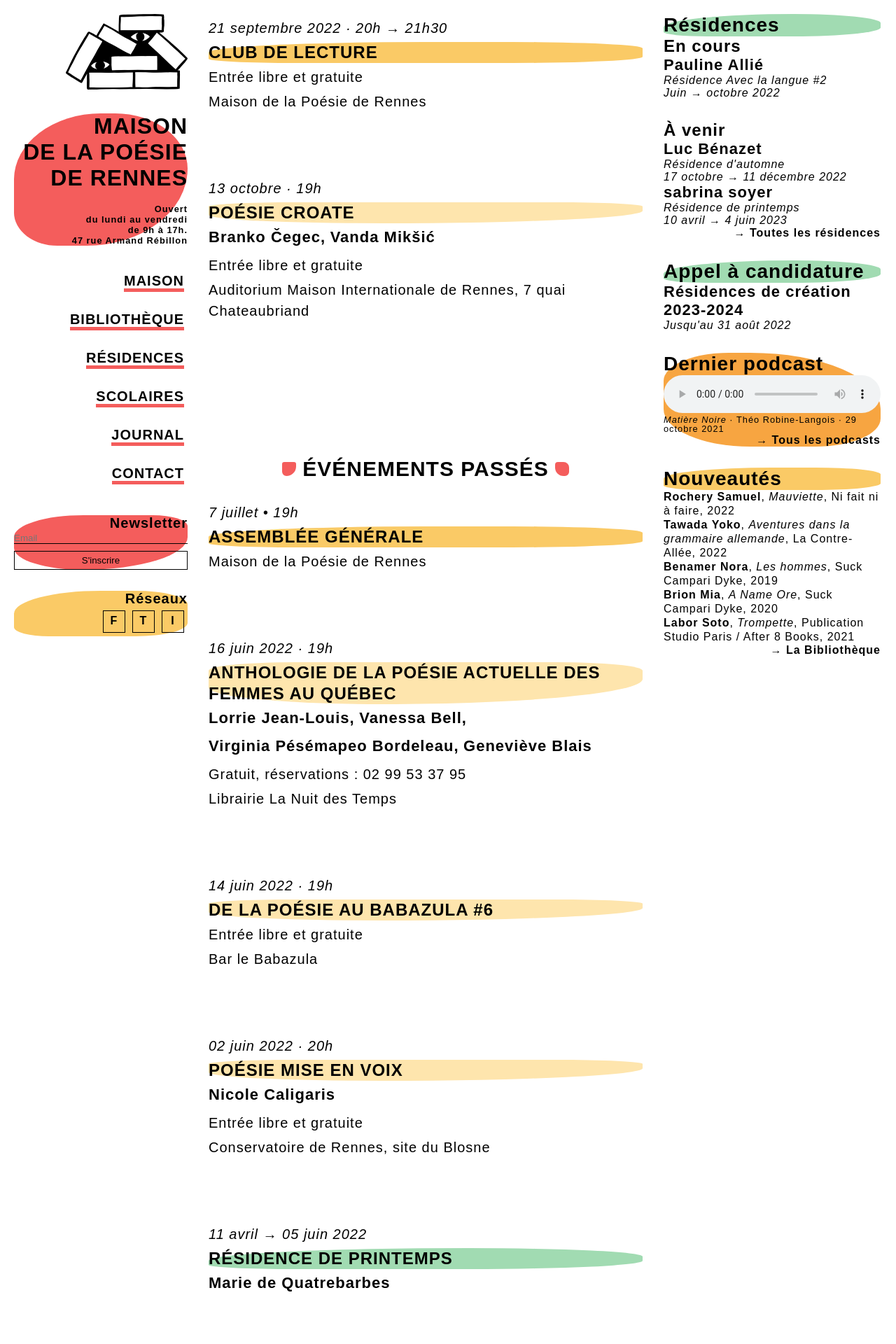
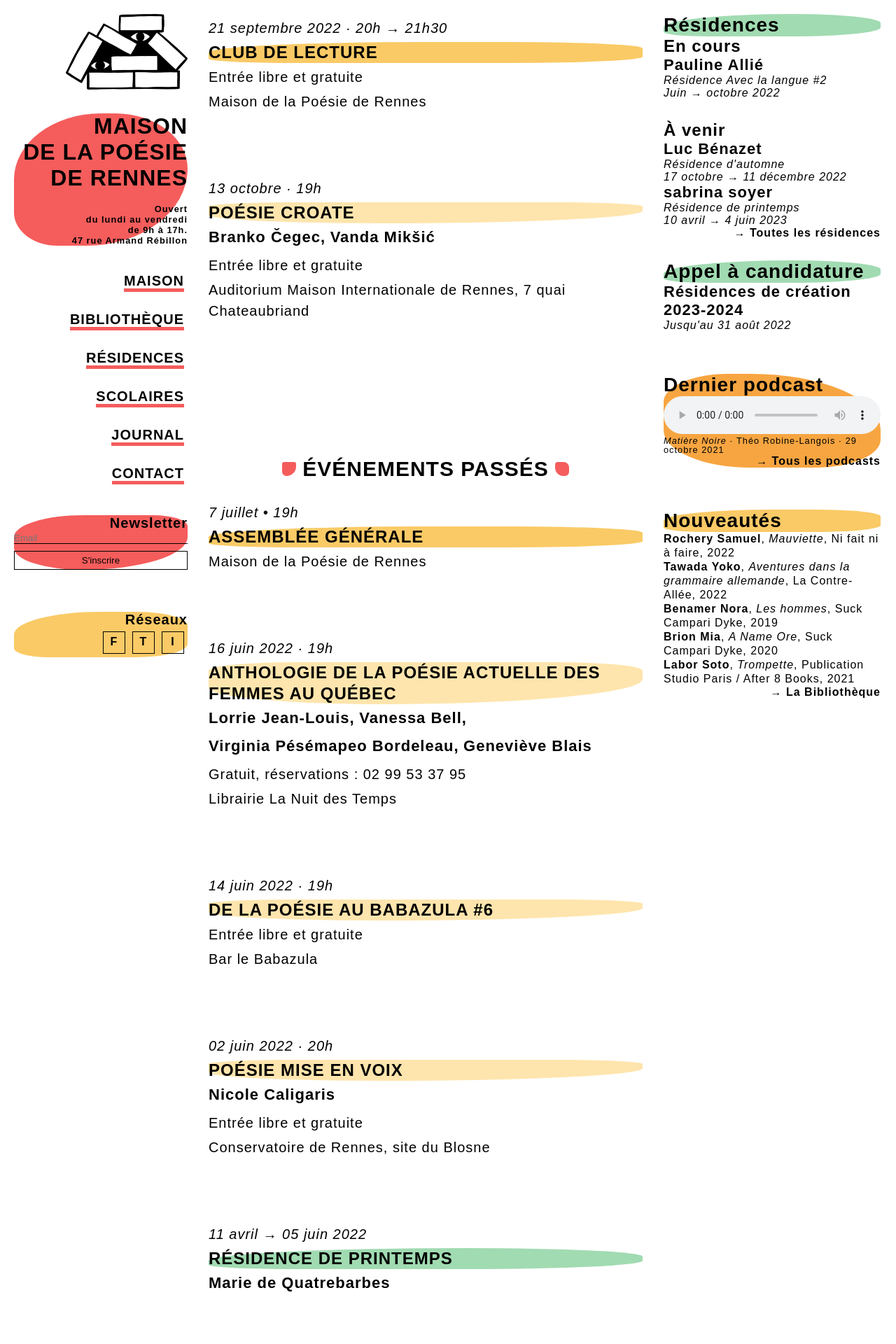
Before and after one commit to PQuod/MaisondelaPoesiedeRennes, a Jekyll site: the page built from index.markdown, in a window 1280 px wide. Shown: the top 1920 px of the page at 70% size. Built offline with Jekyll 4.4.1, drawn with Linux system fonts in a browser that asks for light colours; some web fonts are replaced; a script that is not in the unit is left out.

Commit message:
Update _layout.scss

```diff
--- a/_sass/minima/_layout.scss
+++ b/_sass/minima/_layout.scss
@@ -156,7 +156,7 @@
 }
 
 .encart{
-  margin-bottom:var(--line-height);
+  margin-bottom:calc(var(--line-height)*2);
 }
 
 .encart_res{
```
